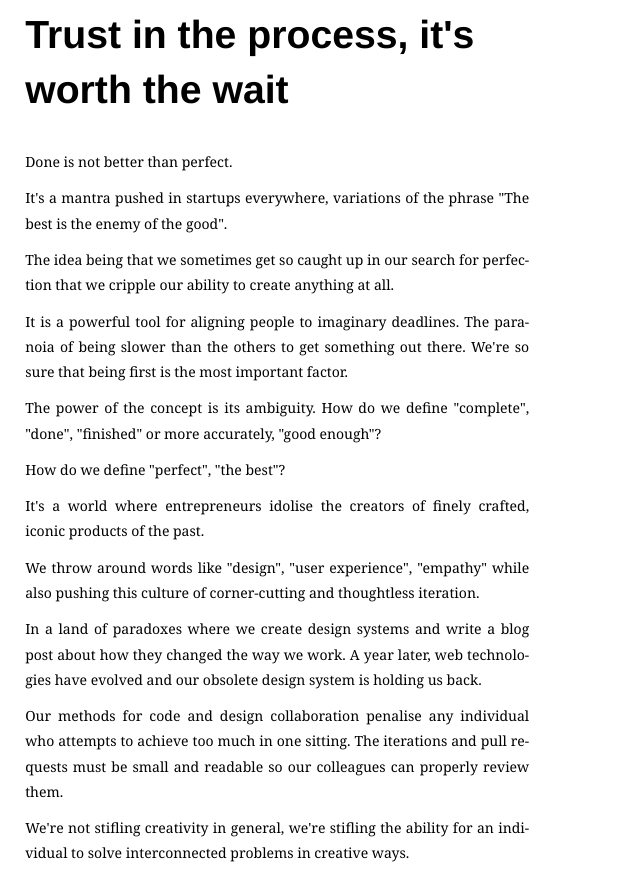
After one commit to stevesydney/fasterandworse, a PHP site: page /article-test.html in a window 1280 px wide. The commit adds this page. Shown: the whole page, without its empty margins (0-640 px from the left). Run offline with PHP 8.4, Linux system fonts and the light colour scheme.

Commit message:
More test stuff

```diff
--- /dev/null
+++ b/article-test.html
@@ -0,0 +1,36 @@
+<!doctype html>
+<html lang="en">
+
+<head>
+  <meta charset="utf-8">
+  <title>Hello</title>
+  <meta name="description" content="Hello">
+  <meta name="viewport" content="width=device-width, initial-scale=1">
+  <link rel="stylesheet" type="text/css" href="article.css">
+</head>
+
+<body>
+
+  <h1 itemprop="title">Trust in the process, it's worth the wait</h1>
+  <p>Done is not better than perfect.</p>
+  <p>It's a mantra pushed in startups everywhere, variations of the phrase "The best is the enemy of the good".</p>
+  <p>The idea being that we sometimes get so caught up in our search for perfection that we cripple our ability to
+    create anything at all.</p>
+  <p>It is a powerful tool for aligning people to imaginary deadlines. The paranoia of being slower than the others to
+    get something out there. We're so sure that being first is the most important factor.</p>
+  <p>The power of the concept is its ambiguity. How do we define "complete", "done", "finished" or more accurately,
+    "good enough"?</p>
+  <p>How do we define "perfect", "the best"?</p>
+  <p>It's a world where entrepreneurs idolise the creators of finely crafted, iconic products of the past.</p>
+  <p>We throw around words like "design", "user experience", "empathy" while also pushing this culture of corner-cutting
+    and thoughtless iteration.</p>
+  <p>In a land of paradoxes where we create design systems and write a blog post about how they changed the way we work.
+    A year later, web technologies have evolved and our obsolete design system is holding us back.</p>
+  <p>Our methods for code and design collaboration penalise any individual who attempts to achieve too much in one
+    sitting. The iterations and pull requests must be small and readable so our colleagues can properly review them.</p>
+  <p>We're not stifling creativity in general, we're stifling the ability for an individual to solve interconnected
+    problems in creative ways.</p>
+
+</body>
+
+</html>
--- a/article.css
+++ b/article.css
@@ -1,7 +1,7 @@
 :root {
   font-family: Georgia, Cambria, "Times New Roman", Times, serif;
   font-size: 14px;
-  line-height: 1.6;
+  line-height: 1.8;
   background-color: rgba(255, 255, 255, 1);
   color: rgba(0, 0, 0, 1);
   text-rendering: optimizeLegibility;
@@ -14,6 +14,15 @@ body {
   margin-right: 1.8rem;
 }
 
+h1,
+h2,
+h3,
+h4,
+h5 {
+  line-height: 1.4;
+}
+
+h1,
 h2,
 h3,
 h4,
@@ -22,7 +31,9 @@ h6,
 p,
 ul,
 ol,
-dl {
+dl,
+hr,
+blockquote {
   max-width: 36rem;
 }
 
@@ -32,8 +43,20 @@ h3,
 h4,
 h5,
 h6 {
+  font-weight: 600;
+}
+
+h1,
+h2,
+h3,
+h4,
+h5,
+h6,
+figcaption,
+blockquote > footer,
+th,
+td {
   font-family: "Helvetica Neue", Helvetica, Arial, sans-serif;
-  font-weight: 600;
 }
 
 h1 {
@@ -60,6 +83,25 @@ h6 {
   font-size: 1rem;
 }
 
+h1,
+h2,
+h3,
+h4,
+h5,
+h6,
+p,
+li,
+dd,
+blockquote,
+code,
+table,
+hr,
+picture,
+figure {
+  margin-top: 0;
+  margin-bottom: 0.8em;
+}
+
 p,
 li,
 dd {
```
Also changed, not shown: other parts of article.css (+61 -15 lines), article.html (+22 -5 lines), figure.jpg (added), panoramic.jpg (added).
